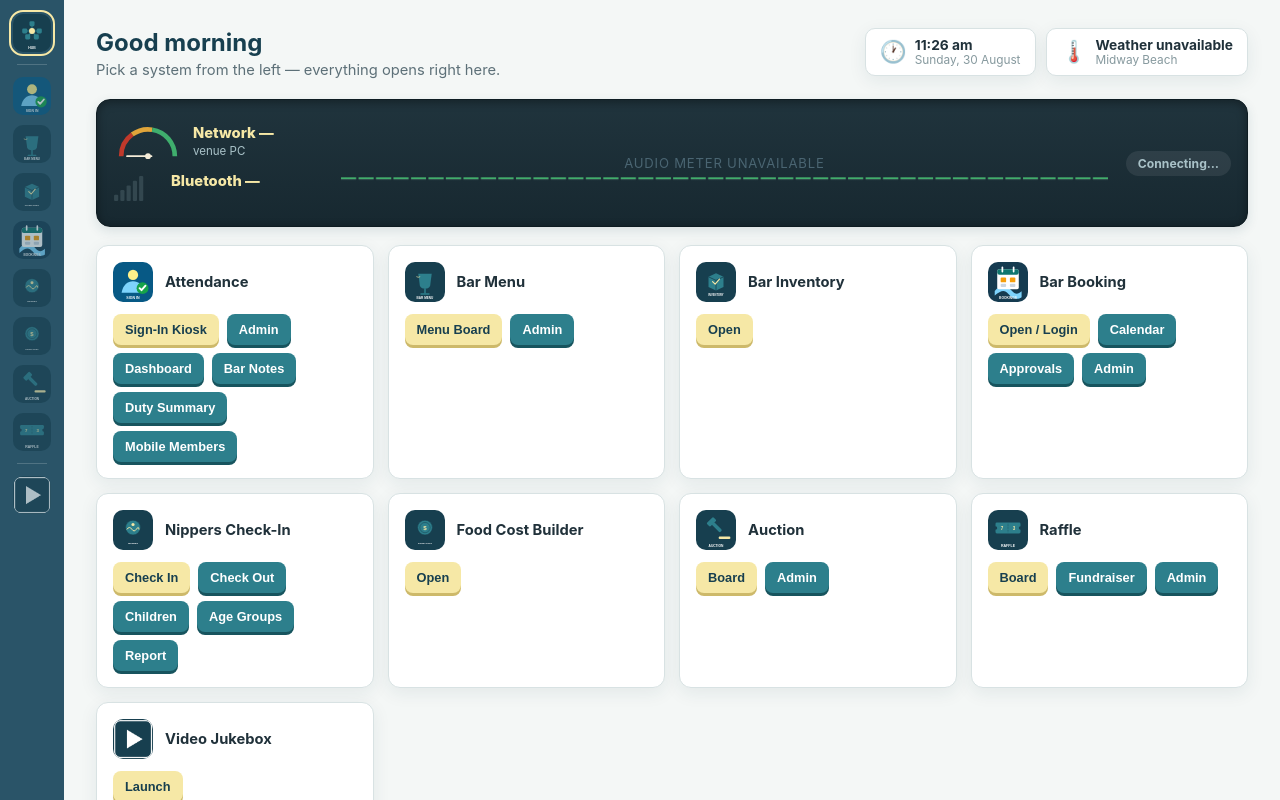
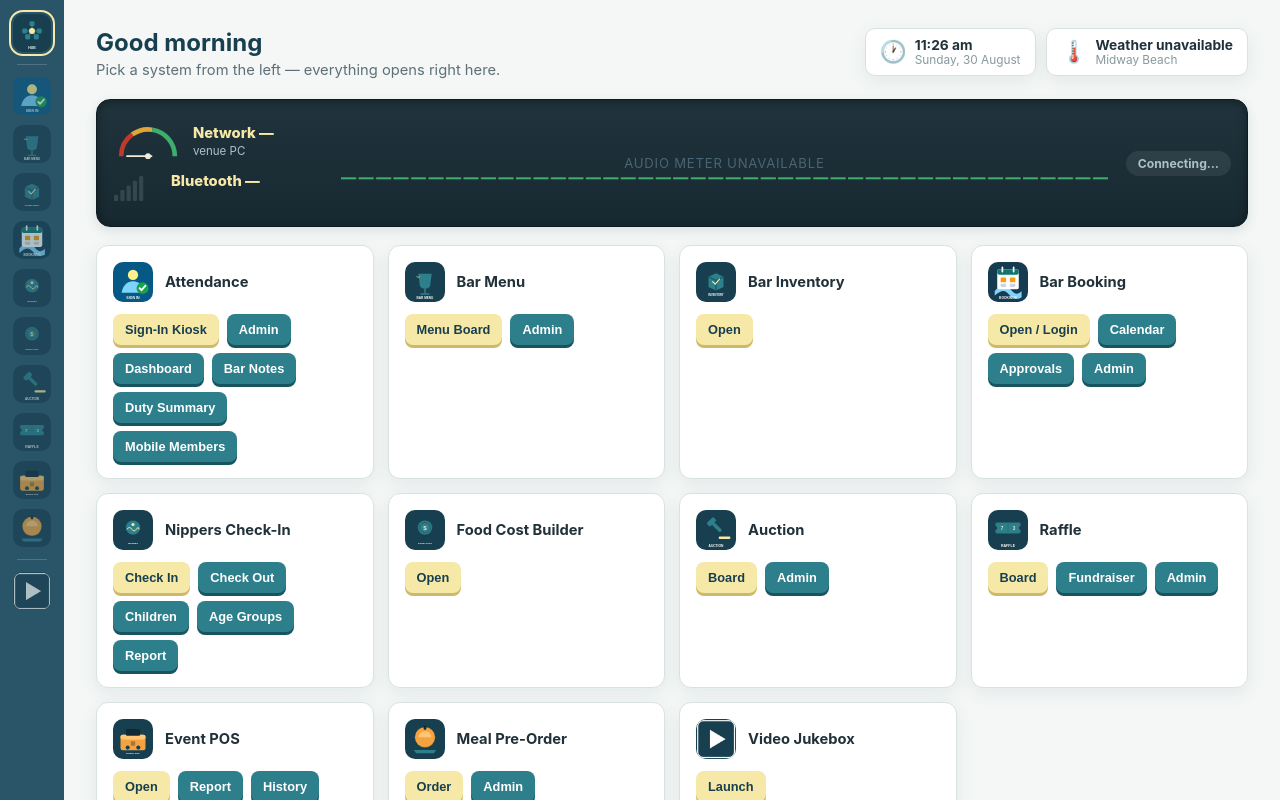
Before and after one commit to midwaysurfbar/mslsc-shell, an Electron app: page renderer/index.html in a window 1280 px wide. Drawn offline with Linux system fonts and the light colour scheme; no server answers.

Commit message:
v0.4.2: add Event POS and Meal Pre-Order (were missing)
Both apps were built after Shell's own system list was last updated and
never got added here - Shell duplicates the Hub's card list by hand
(SYSTEMS map in main.js + grid/rail in renderer/index.html) rather than
reading it live, so a new app has to be added in both places or it
silently never appears here. Added both now; see the accompanying note
about making this structural instead of a thing to remember.

Co-Authored-By: Claude Sonnet 5 <noreply@anthropic.com>

```diff
--- a/package.json
+++ b/package.json
@@ -2,7 +2,7 @@
   "name": "mslsc-shell",
   "productName": "MSLSC",
   "private": true,
-  "version": "0.4.1",
+  "version": "0.4.2",
   "description": "A desktop shell that loads the live MSLSC systems inside one window instead of a dozen browser tabs.",
   "author": "Midway Surf Lifesaving Club",
   "main": "main.js",
--- a/renderer/index.html
+++ b/renderer/index.html
@@ -269,6 +269,8 @@
     <button data-id="foodcost" title="Food Cost Builder"><img src="../assets/icons/icon-foodcost.svg" alt="" /></button>
     <button data-id="auction" title="Auction"><img src="../assets/icons/icon-auction.svg" alt="" /></button>
     <button data-id="raffle" title="Raffle"><img src="../assets/icons/icon-raffle.svg" alt="" /></button>
+    <button data-id="eventpos" title="Event POS"><img src="../assets/icons/icon-eventpos.svg" alt="" /></button>
+    <button data-id="preorder" title="Meal Pre-Order"><img src="../assets/icons/icon-preorder.svg" alt="" /></button>
     <div class="sep"></div>
     <button data-id="jukebox" title="Video Jukebox (opens as its own app)"><img src="../assets/icons/icon-jukebox.png" alt="" /></button>
   </nav>
@@ -385,6 +387,22 @@
           <button class="primary" data-id="raffle-board">Board</button>
           <button data-id="raffle-fundraiser">Fundraiser</button>
           <button data-id="raffle">Admin</button>
+        </div>
+      </div>
+      <div class="card">
+        <div class="card-head"><img src="../assets/icons/icon-eventpos.svg" alt="" /><b>Event POS</b></div>
+        <div class="card-links">
+          <button class="primary" data-id="eventpos">Open</button>
+          <button data-id="eventpos-report">Report</button>
+          <button data-id="eventpos-history">History</button>
+          <button data-id="eventpos-float">Cash Float</button>
+        </div>
+      </div>
+      <div class="card">
+        <div class="card-head"><img src="../assets/icons/icon-preorder.svg" alt="" /><b>Meal Pre-Order</b></div>
+        <div class="card-links">
+          <button class="primary" data-id="preorder">Order</button>
+          <button data-id="preorder-admin">Admin</button>
         </div>
       </div>
       <div class="card">
```
Also changed, not shown: main.js (+8 -0 lines), assets/icons/icon-eventpos.svg (added), assets/icons/icon-preorder.svg (added).
